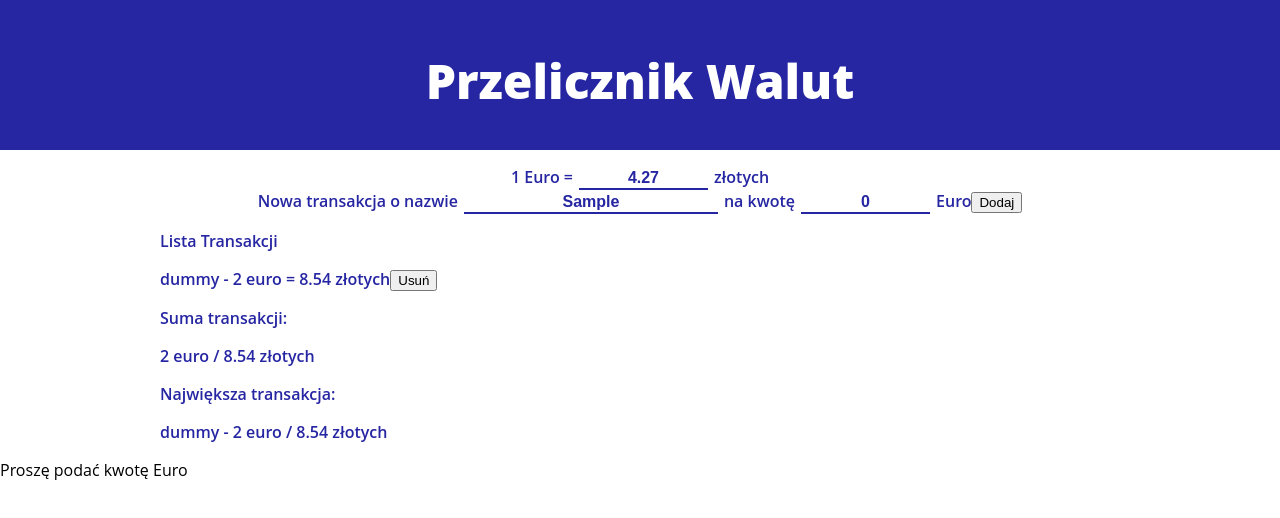
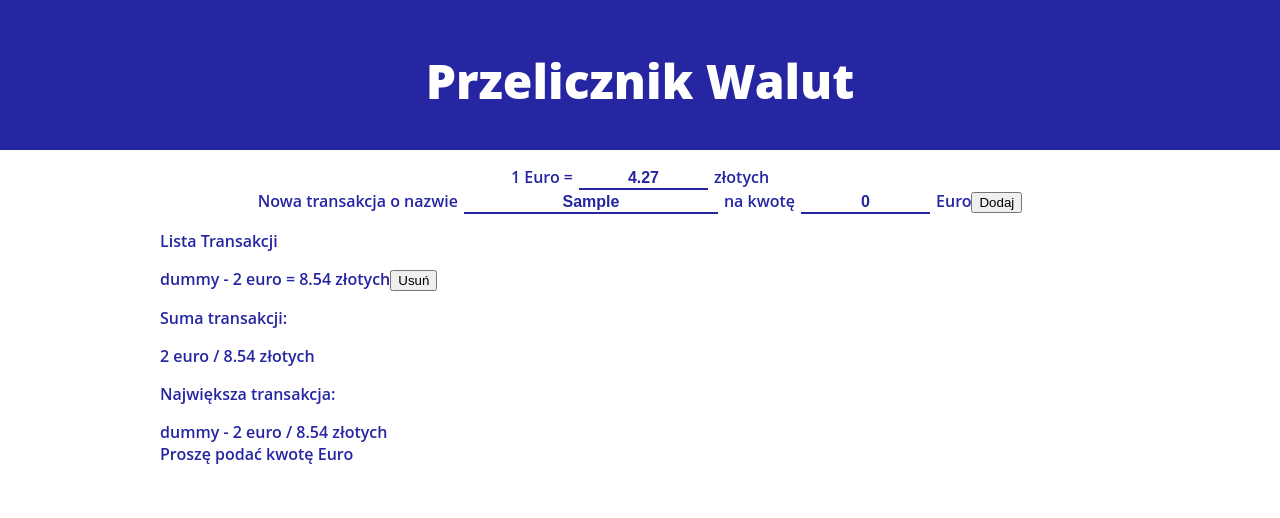
Before and after one commit to michalosinski91/przelicznik-walut, a React app: page / in a window 1280 px wide. Both pictures are taken after typing "Sample" into the empty fields and a click on the button "Dodaj". Shown: the top 518 px of the page. Built offline with nearby package versions, Linux system fonts and the light colour scheme; the HTML template or start-up script is replaced by a standard one.

Commit message:
success & error message functionality added

```diff
--- a/src/App.js
+++ b/src/App.js
@@ -8,6 +8,7 @@ import NewTransactionForm from './components/NewTransactionForm'
 import HighestAmountDisplay from './components/HighestAmountDisplay'
 import TotalAmountDisplay from './components/TotalAmountDisplay'
 import TransactionList from './components/TransactionList'
+import Message from './components/Message'
 
 const App = ({ transactions, addTransaction, removeTransaction }) => {
     const [euroExchangeRate, setEuroExchangeRate] = useState(4.27)
@@ -78,15 +79,8 @@ const App = ({ transactions, addTransaction, removeTransaction }) => {
                     euroAmount={maxAmountEUR.euroAmount}
                     plnAmount={maxAmountPLN}
                 />
+                <Message errorMessage={errorMessage} successMessage={successMessage} />
             </div>
-            {errorMessage
-            ? <p>{errorMessage}</p>
-            : null
-            }
-            {successMessage
-            ? <p>{successMessage}</p>
-            : null
-            }
         </div>
     )
 }
--- a/src/components/Message.js
+++ b/src/components/Message.js
@@ -0,0 +1,24 @@
+import React from 'react'
+
+const Message = ({ successMessage, errorMessage }) => {
+
+    if (errorMessage) {
+        return (
+            <div className='message negative'>
+                {errorMessage}
+            </div>
+        )
+    }
+
+    if (successMessage) {
+        return(
+            <div className='message positive'>
+                {successMessage}
+            </div>
+        )
+    }
+
+    return null
+}
+
+export default Message
```
